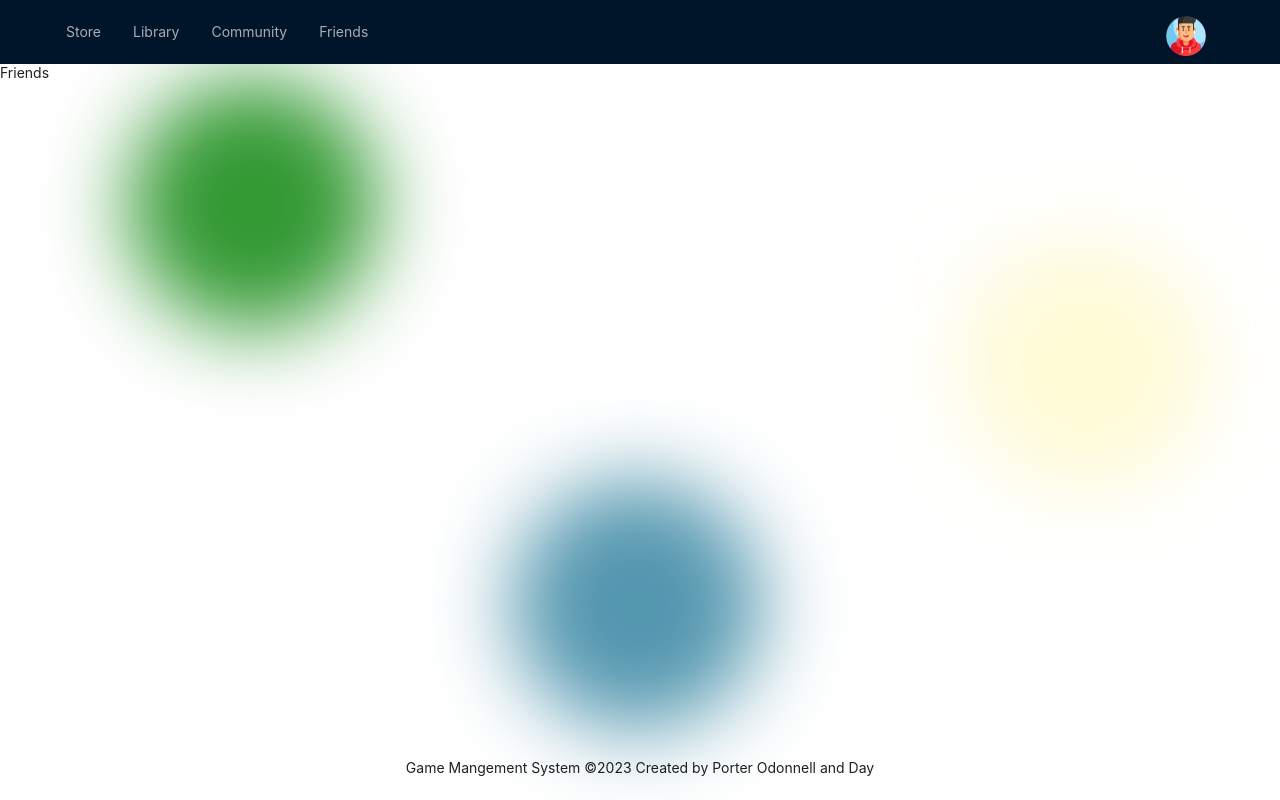
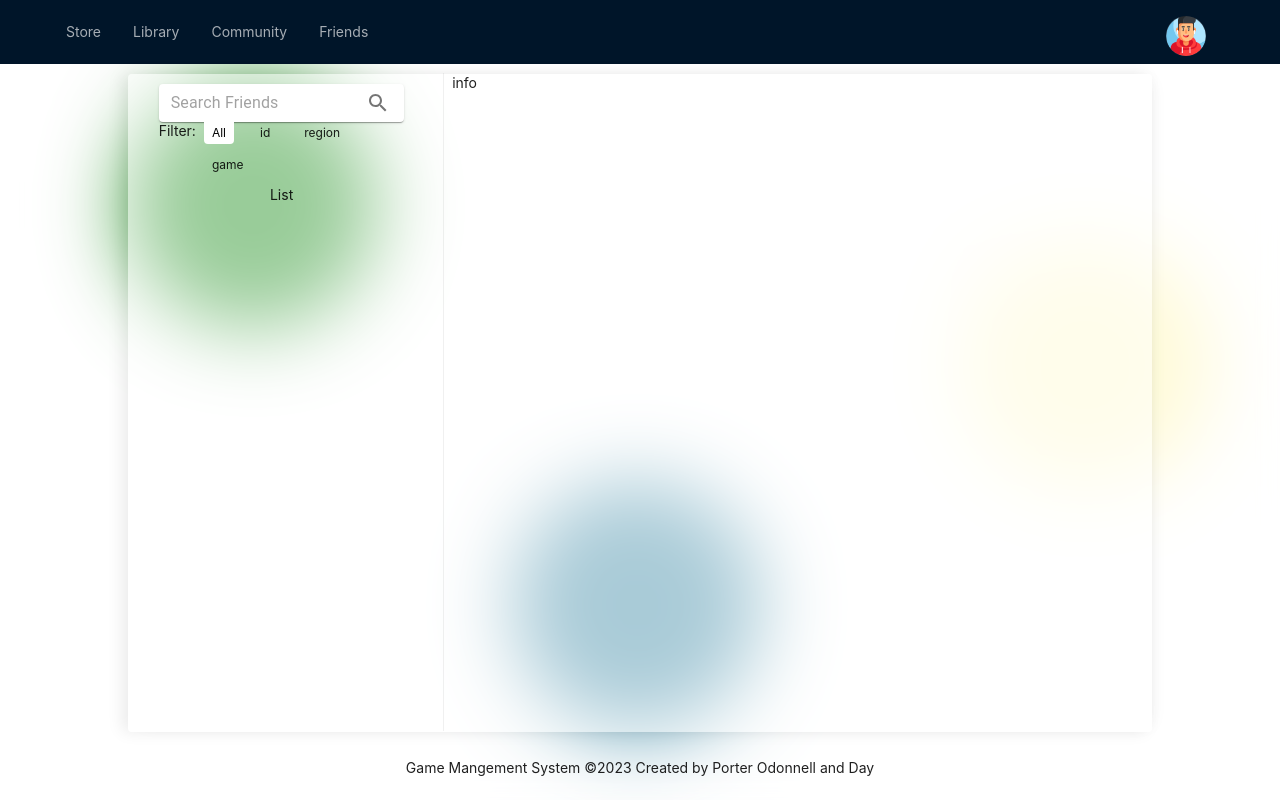
Before and after one commit to yucpu/GMRS, a React (Create React App) app in the folder project/gmrs/: page /app/friends in a window 1280 px wide. Built offline with nearby package versions, Linux system fonts and the light colour scheme; sample sign-in values are in the browser's storage.

Commit message:
add customized search bar

```diff
--- a/project/gmrs/package.json
+++ b/project/gmrs/package.json
@@ -5,6 +5,7 @@
   "dependencies": {
     "@emotion/react": "^11.10.6",
     "@emotion/styled": "^11.10.6",
+    "@mui/icons-material": "^5.11.16",
     "@mui/material": "^5.11.16",
     "@testing-library/jest-dom": "^5.16.5",
     "@testing-library/react": "^13.4.0",
--- a/project/gmrs/src/App/App.js
+++ b/project/gmrs/src/App/App.js
@@ -15,7 +15,7 @@ import LoginPage from "../UserAuth/Login"
 import Reset from "../UserAuth/Reset";
 import Register from "../UserAuth/Register";
 import Application from "../System/Application";
-import { Friends } from "../Friends/Friends";
+import Friends from "../Friends/Friends";
 
 
 export default function App() {
--- /dev/null
+++ b/project/gmrs/src/Friends/Friends.css
@@ -0,0 +1,39 @@
+#friendList{
+    position: relative;
+    width: 30%;
+    display: flex;
+    flex-direction: column;
+    justify-content: space-evenly;
+    gap: 10px;
+    align-items: center;
+
+}
+
+#friendList > div:first-of-type{
+    width: 80%;
+    margin-top: 10px;
+    align-content: center;
+
+}
+
+.ant-tag-checkable-checked{
+    background-color: white;
+    color: black;
+    border-top-right-radius: 0px;
+    border-top-left-radius: 0px;
+}
+
+.ant-tag:hover{
+    background-color: white;
+}
+
+
+#friendList > div:last-child{
+    flex-grow: 1;
+
+}
+
+#friendInfo{
+    position: relative;
+
+}
--- a/project/gmrs/src/Friends/Friends.js
+++ b/project/gmrs/src/Friends/Friends.js
@@ -1,8 +1,91 @@
-import React from 'react'
+import { Divider } from 'antd'
+import React, { useReducer } from 'react'
+import './Friends.css'
+import { IconButton, InputBase, Paper} from '@mui/material'
+import  SearchIcon from '@mui/icons-material/Search';
+import { Space, Tag } from 'antd';
+const {CheckableTag} = Tag
+let prototype = {'All':false,'id':false,'region':false,'game':false}
+let tags = {'All':true,'id':false,'region':false,'game':false}
 
-export const Friends = () => {
+const reducer = (data, action)=>{
+    switch(action.type){
+        case "query":
+            return {...data, query:action.value}
+        case "filter":
+            return {...data, query:action.value}
+        case "friendList":
+            return {...data, query:action.value}
+        case "tags":
+            return {...data, tags:action.value}
+        default:
+            return {...data}
+    }
+}
 
-  return (
-    <div>Friends</div>
-  )
+export default function Friends() {
+    const [data, dispatch] = useReducer(reducer, {query:"", filter:0, friendList:[],tags:tags})
+
+
+    let handleChange=(event, type, value) =>{
+        if(type == "tags"){
+            let selected = {...prototype, [value]:true}
+            console.log(selected)
+            console.log(value)
+            return dispatch({type:type,value:selected})
+        }
+        dispatch({type:type, value:value? value:event.target.value})
+    }
+
+    let handleSearch = () =>{
+        console.log(data.query,data.filter)
+    }
+
+    return (
+        <div className='profile_firend_layout'>
+            <div id='friendList'>
+                <div>
+                    <Paper  component='form' sx={{ p: '2px 4px', display: 'flex', alignItems: 'center', width: "100%", height:38 }}>
+                        <InputBase
+                            sx={{ ml: 1, flex: 1,}}
+                            placeholder="Search Friends"
+                            value={data.query}
+                            onChange={(event)=>handleChange(event,"query")}
+
+                        />
+                        <IconButton type="button" sx={{ p: '10px' }} aria-label="search" onClick={handleSearch}>
+                            <SearchIcon />
+                        </IconButton>
+                    </Paper>
+                    <div style={{display:"flex"}}>
+                        <span
+                            style={{
+                            marginRight: 8,
+                            }}
+                        >
+                            Filter:
+                        </span>
+                        <Space size={[10, 10]} wrap>
+                            {Object.keys(data.tags).map((item)=>(
+                                <CheckableTag
+                                    key={item}
+                                    checked={data.tags[item]}
+                                    onChange={()=>{handleChange(null,'tags',item)}}
+                                >
+                                    {item}
+                                </CheckableTag>
+                            ))}
+                        </Space>
+                    </div>
+                </div>
+                <div>
+                    List
+                </div>
+            </div>
+            <Divider type='vertical'/>
+            <div id='friendInfo'>
+                info
+            </div>
+        </div>
+    )
 }
--- a/project/gmrs/src/Profile/Profile.css
+++ b/project/gmrs/src/Profile/Profile.css
@@ -1,4 +1,4 @@
-#profile{
+.profile_firend_layout{
     position: absolute;
     border-radius: 4px;
     width: 80%;
--- a/project/gmrs/src/Profile/Profile.js
+++ b/project/gmrs/src/Profile/Profile.js
@@ -9,7 +9,7 @@ export default function Profile() {
 
     return useMemo(()=>{
         return (
-            <div id='profile'>
+            <div className='profile_friend_layout'>
                 <div id='avatar'>
                     <h1>Profile</h1>
                     <img src={require('../resources/gamer_1.png')} width='50%'/>
```
Also changed, not shown: 1 other file (tests, documents, lock files or other folders).
